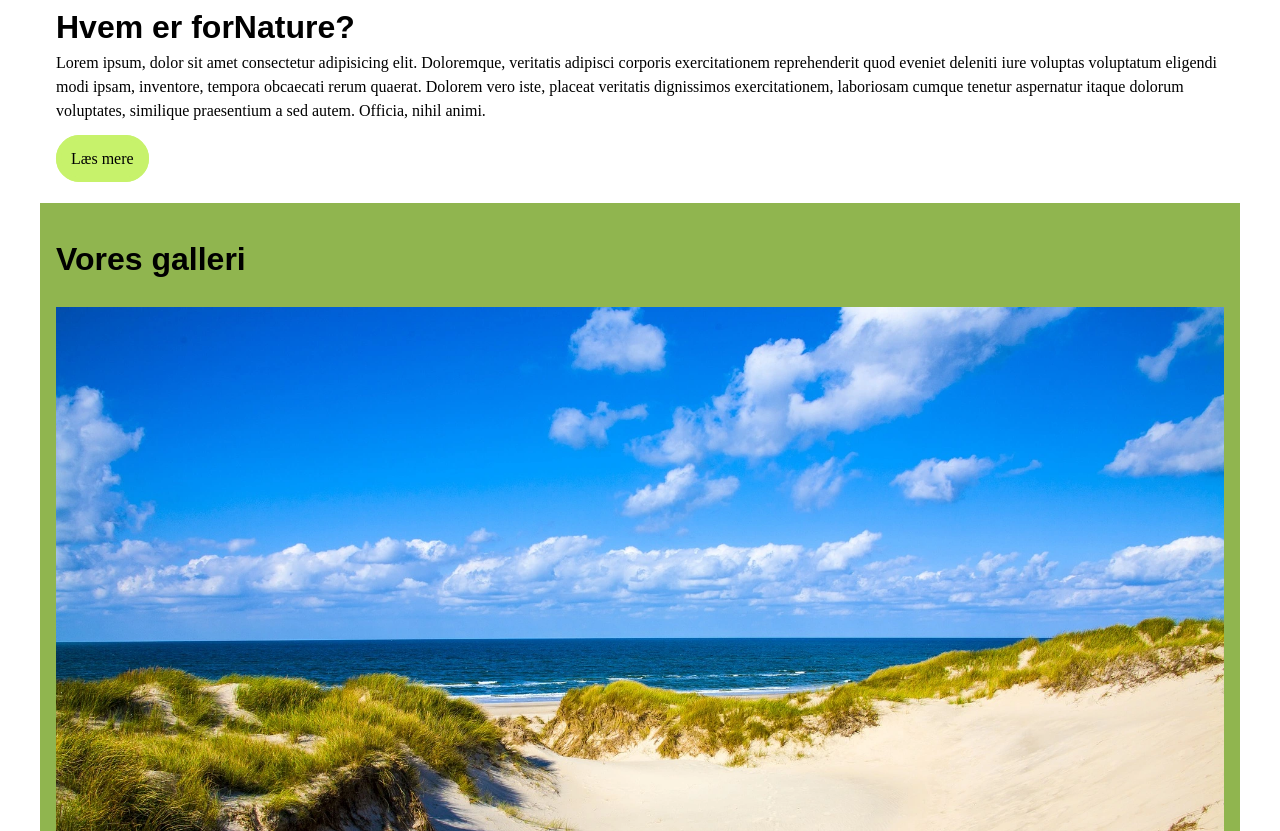
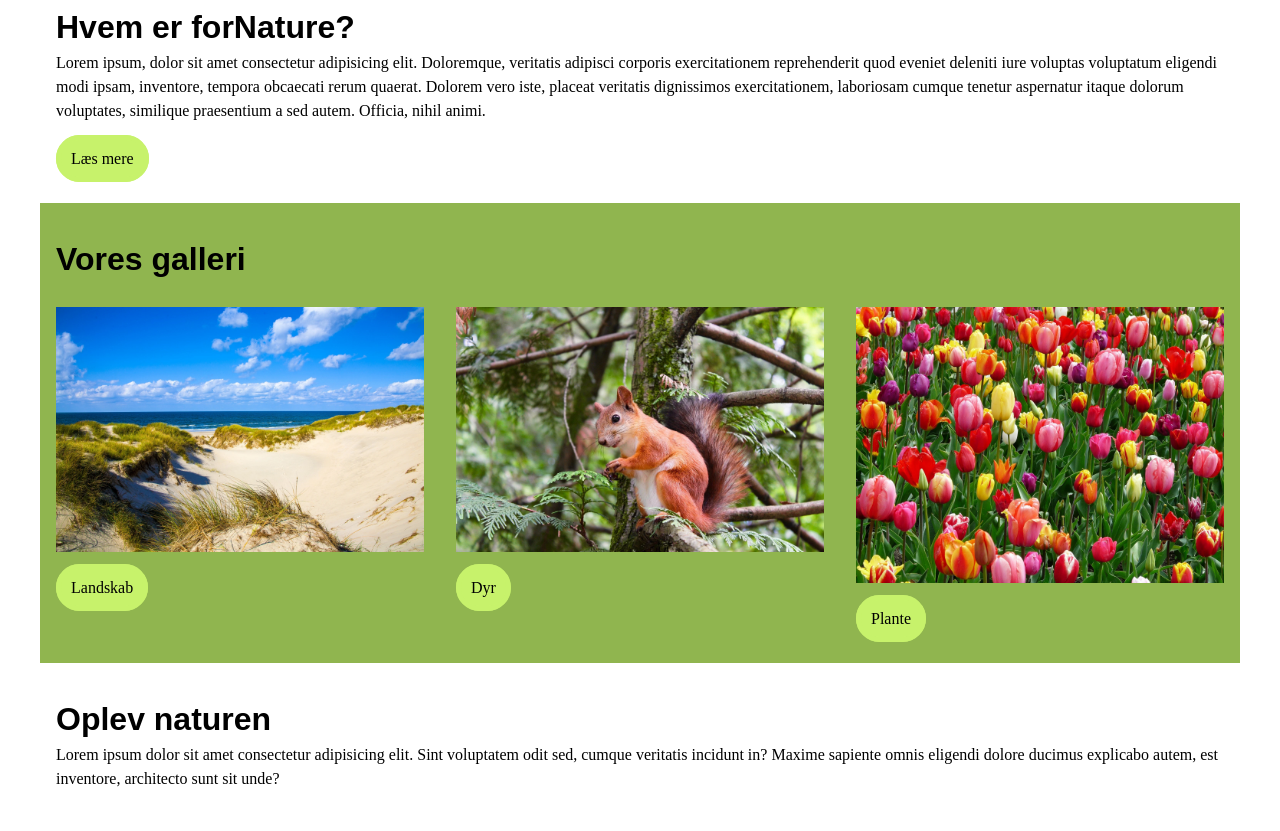
Before and after one commit to kgvedel/passion_fornatur, a plain HTML site: page index.html in a window 1280 px wide. Shown: the part 1389-2220 px from the top of the page. Drawn offline with Linux system fonts and the light colour scheme; grey boxes are pictures that could not be loaded; a web font is replaced by a local one.

Commit message:
Større h1 i desktop

```diff
--- a/css/index.css
+++ b/css/index.css
@@ -22,3 +22,14 @@
 #third_section {
   background: var(--color2_3);
 }
+
+@media (min-width: 720px) {
+  #first_section h1 {
+    font-size: 5rem;
+  }
+
+  #forside_billed_galleri {
+    display: flex;
+    gap: 2rem;
+  }
+}
```
